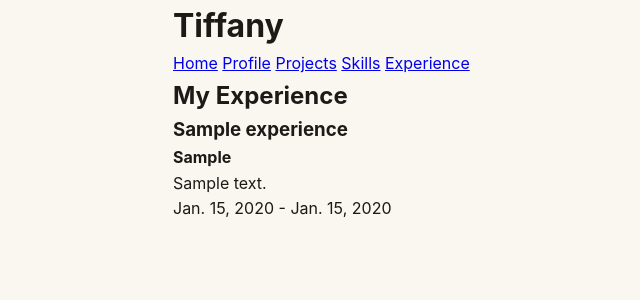
After one commit to tiffanyekklesia/myportofolio, a Django app: page /experience/ in a window 1280 px wide. The commit adds this page. Shown: the top 300 px of the page, without its empty margins (11-651 px from the left). Run offline with Django 5.2, Linux system fonts and the light colour scheme; tables that the repository leaves empty hold one stand-in row (values such as "Sample post").

Commit message:
feat: add experience app for tutorial 2

```diff
--- /dev/null
+++ b/main/admin.py
@@ -0,0 +1,4 @@
+from django.contrib import admin
+from .models import Experience
+
+admin.site.register(Experience)
--- /dev/null
+++ b/main/apps.py
@@ -0,0 +1,6 @@
+from django.apps import AppConfig
+
+
+class MainConfig(AppConfig):
+    default_auto_field = 'django.db.models.BigAutoField'
+    name = 'main'
--- /dev/null
+++ b/main/models.py
@@ -0,0 +1,12 @@
+from django.db import models
+
+# Create your models here.
+class Experience(models.Model):
+    title = models.CharField(max_length=100)
+    company = models.CharField(max_length=100)
+    description = models.TextField()
+    start_date = models.DateField()
+    end_date = models.DateField(null=True, blank=True)
+
+    def __str__(self):
+        return self.title
--- /dev/null
+++ b/main/urls.py
@@ -0,0 +1,9 @@
+from django.urls import path
+from . import views
+
+app_name = 'main'
+
+urlpatterns = [
+    path('', views.show_main, name='show_main'),
+    path('experience/', views.show_experience, name='show_experience'),
+]
--- /dev/null
+++ b/main/views.py
@@ -0,0 +1,20 @@
+from django.shortcuts import render
+from .models import Experience
+
+
+def show_main(request):
+    context = {
+        'name': 'Tiffany Ekklesia',
+    }
+
+    return render(request, "index.html", context)
+
+
+def show_experience(request):
+    experiences = Experience.objects.all()
+
+    context = {
+        'experiences': experiences,
+    }
+
+    return render(request, "experience.html", context)
--- a/portofolio/settings.py
+++ b/portofolio/settings.py
@@ -45,6 +45,7 @@ INSTALLED_APPS = [
     'django.contrib.sessions',
     'django.contrib.messages',
     'django.contrib.staticfiles',
+    "main",
 ]
 
 MIDDLEWARE = [
--- a/portofolio/urls.py
+++ b/portofolio/urls.py
@@ -15,10 +15,9 @@ Including another URLconf
     2. Add a URL to urlpatterns:  path('blog/', include('blog.urls'))
 """
 from django.contrib import admin
-from django.urls import path
-from . import views
+from django.urls import include, path
 
 urlpatterns = [
     path('admin/', admin.site.urls),
-    path('', views.landing_page, name='landing_page'),
+    path('', include('main.urls')),
 ]
--- a/requirements.txt
+++ b/requirements.txt
@@ -1,4 +1,4 @@
-django
+django~=5.2
 gunicorn
 whitenoise
 psycopg2-binary
--- /dev/null
+++ b/templates/experience.html
@@ -0,0 +1,56 @@
+<!DOCTYPE html>
+<html lang="en">
+<head>
+    <meta charset="UTF-8">
+    <meta name="viewport" content="width=device-width, initial-scale=1.0">
+    <title>Tiffany Ekklesia - Experience</title>
+
+    <link rel="stylesheet" href="/static/css/style.css">
+</head>
+
+<body>
+
+    <header>
+        <div class="container">
+            <h1>Tiffany</h1>
+
+            <nav>
+                <a href="/">Home</a>
+                <a href="/#profile">Profile</a>
+                <a href="/#projects">Projects</a>
+                <a href="/#skills">Skills</a>
+                <a href="/experience/">Experience</a>
+            </nav>
+        </div>
+    </header>
+
+    <main>
+        <section class="container">
+            <h2>My Experience</h2>
+
+            {% for experience in experiences %}
+                <div class="experience-card">
+                    <h3>{{ experience.title }}</h3>
+
+                    <p><strong>{{ experience.company }}</strong></p>
+
+                    <p>{{ experience.description }}</p>
+
+                    <p>
+                        {{ experience.start_date }}
+                        -
+                        {% if experience.end_date %}
+                            {{ experience.end_date }}
+                        {% else %}
+                            Present
+                        {% endif %}
+                    </p>
+                </div>
+            {% empty %}
+                <p>No experience yet.</p>
+            {% endfor %}
+        </section>
+    </main>
+
+</body>
+</html>
--- a/templates/index.html
+++ b/templates/index.html
@@ -28,6 +28,7 @@
                 <a href="#profile">Profile</a>
                 <a href="#projects">Projects</a>
                 <a href="#skills">Skills</a>
+                <a href="/experience/">Experience</a>
             </nav>
 
         </div>
@@ -79,7 +80,7 @@
 
                         <div class="meta-row">
                             <dt>Program</dt>
-                            <dd>S1 Sistem Informasi</dd>
+                            <dd>S1 Ilmu Komputer</dd>
                         </div>
 
                     </dl>
```
Also changed, not shown: main/tests.py (added, +17 -0 lines), main/__init__.py (added), main/migrations/0001_initial.py (added), main/migrations/__init__.py (added).
